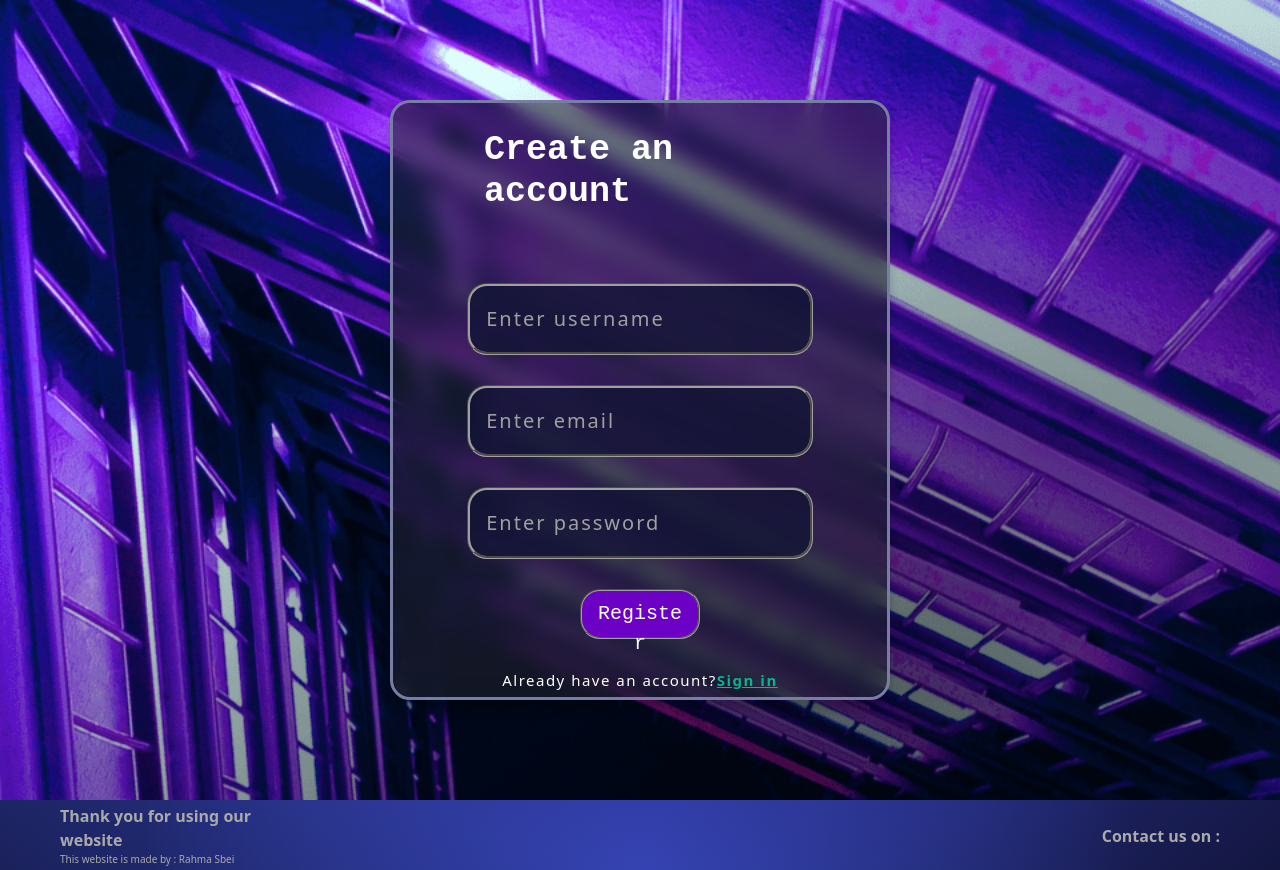
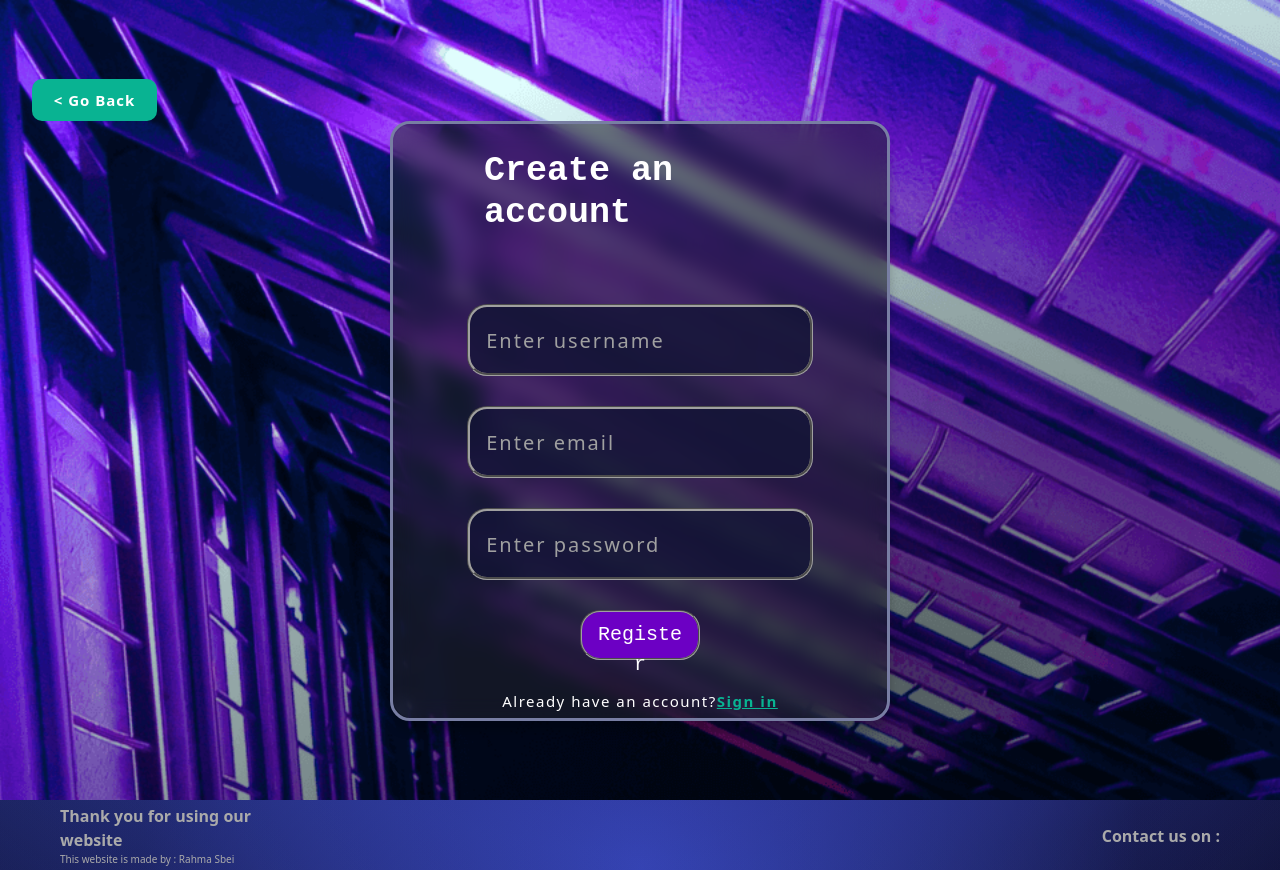
Before and after one commit to Rahma-sbei/-LifeSync-React-Task-Manager-Application, a React (Create React App) app: page /signUp in a window 1280 px wide. Built offline with nearby package versions, Linux system fonts and the light colour scheme.

Commit message:
landingpage retouches

```diff
--- a/src/components/LandingPage.jsx
+++ b/src/components/LandingPage.jsx
@@ -64,9 +64,22 @@ export default function LandingPage() {
           display: "flex",
           width: "100%",
           alignItems: "center",
-          justifyContent: "end",
+          justifyContent: "space-between",
         }}
       >
+        <Card.Text
+          style={{
+            fontSize: "20px",
+            fontWeight: "200",
+            color: "#09b392",
+            marginTop: "30px",
+            fontFamily: "Candara",
+            letterSpacing: "2px",
+            marginLeft: "250px",
+          }}
+        >
+          LifeSync
+        </Card.Text>
         <div
           style={{
             display: "flex",
--- a/src/components/SignUp.jsx
+++ b/src/components/SignUp.jsx
@@ -41,8 +41,28 @@ export default function SignUp() {
         display: "flex",
         justifyContent: "center",
         alignItems: "center",
+        flexDirection: "column",
       }}
     >
+      <div style={{ width: "100%", paddingLeft: "20px" }}>
+        <Link
+          to="/"
+          style={{
+            marginTop: "0px",
+            display: "flex",
+            alignItems: "start",
+            textDecoration: "none",
+          }}
+        >
+          <Button
+            className="btn1"
+            style={{ width: "125px", letterSpacing: "1px", marginTop: "0px" }}
+          >
+            {"<"} Go Back
+          </Button>
+        </Link>
+      </div>
+
       <MDBCard
         style={{
           height: "600px",
--- a/src/components/TodaysDeadlines.jsx
+++ b/src/components/TodaysDeadlines.jsx
@@ -109,7 +109,8 @@ export default function TodaysDeadLines() {
           padding: "0",
         }}
       >
-        {deadlines.map((item) => (
+        {deadlines.length > 0 ? (
+          deadlines.map((item) => (
             <div
               style={{
                 display: "flex",
@@ -119,9 +120,13 @@ export default function TodaysDeadLines() {
               }}
             >
               <Card.Text
-              style={{ color: "#aaa", fontWeight: "bold", paddingTop: "10px" }}
+                style={{
+                  color: "#aaa",
+                  fontWeight: "bold",
+                  paddingTop: "10px",
+                }}
               >
-              {item}
+                {item.taskName}
               </Card.Text>
               <Link to="/Tasks">
                 <Button
@@ -137,7 +142,21 @@ export default function TodaysDeadLines() {
                 </Button>
               </Link>
             </div>
-        ))}
+          ))
+        ) : (
+          <Card.Text
+            style={{
+              fontSize: "30px",
+              fontWeight: "bold",
+              letterSpacing: "3px",
+              color: "#aaa",
+              marginLeft: "45px",
+              marginTop: "30px",
+            }}
+          >
+            No Deadlines For Today
+          </Card.Text>
+        )}
       </div>
     </Card>
   );
```
Lines whose indentation alone changed are shown as unchanged.
